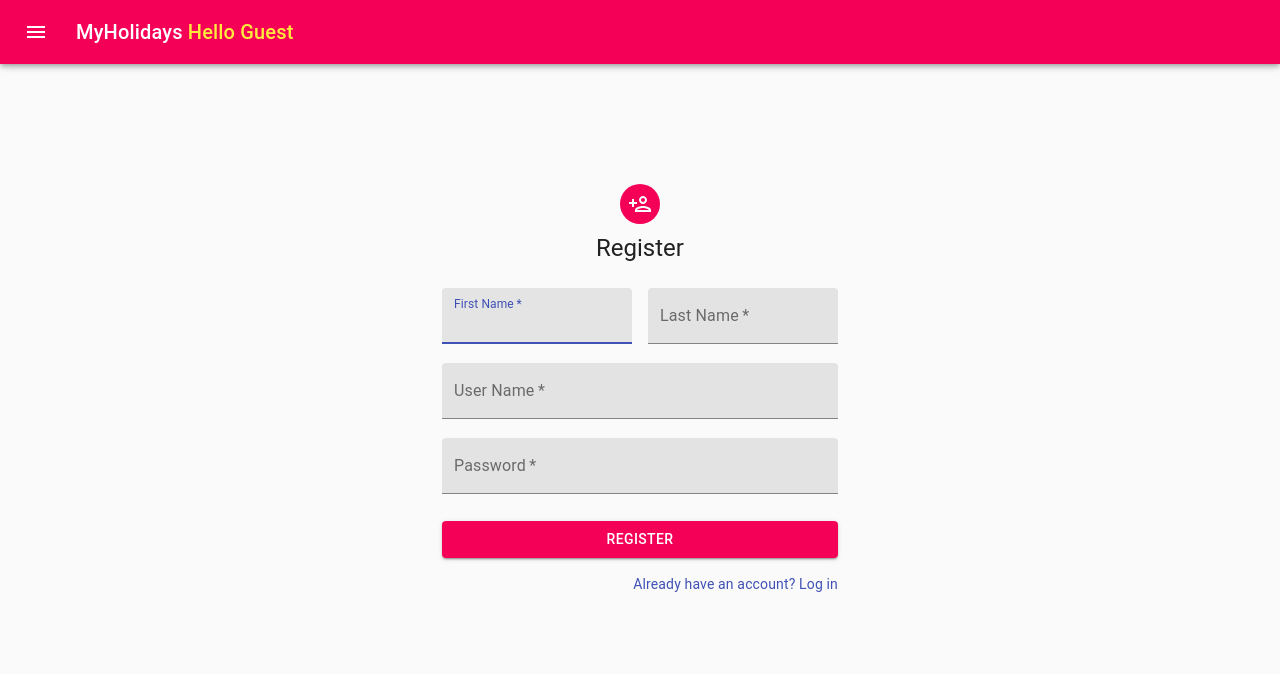
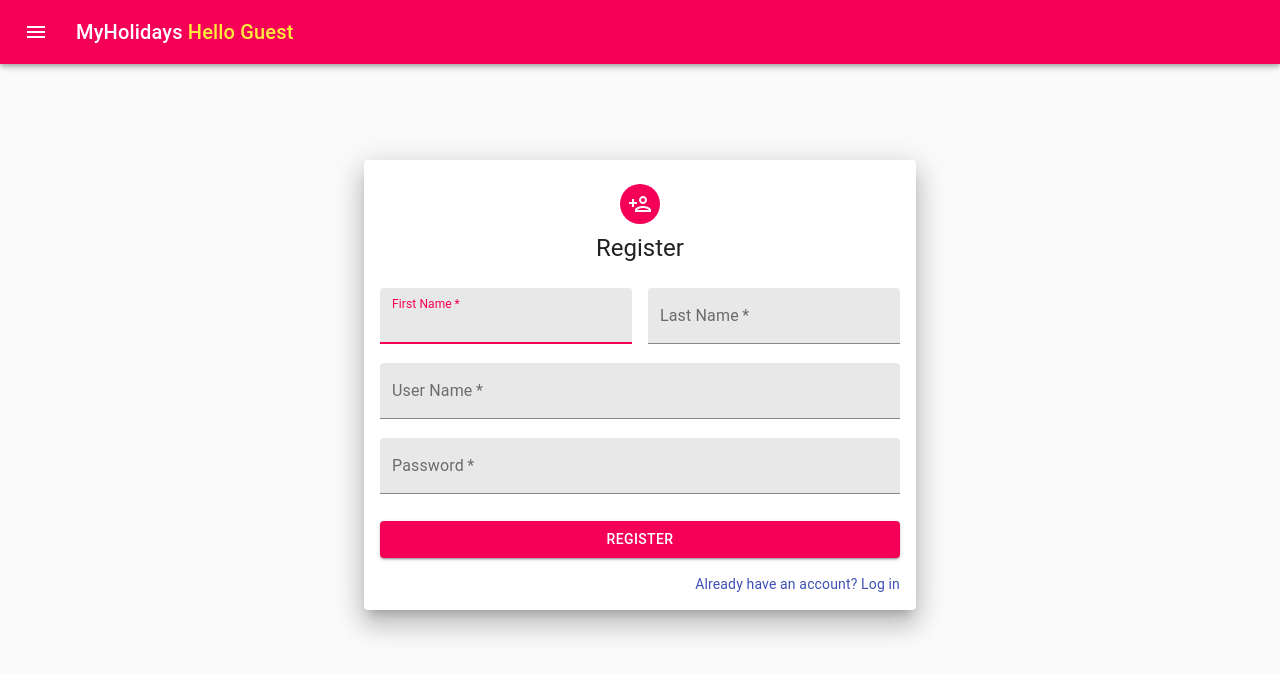
Before and after one commit to adir-avraham/MyHolidays, a React (Create React App) app in the folder client/: page /register in a window 1280 px wide. Shown: the top 674 px of the page. Built offline with nearby package versions, Linux system fonts and the light colour scheme.

Commit message:
paper-style

```diff
--- a/client/src/components/create-holiday/index.tsx
+++ b/client/src/components/create-holiday/index.tsx
@@ -11,6 +11,7 @@ import mainAxios from 'components/axios/mainAxios';
 import {useStyles} from './style';
 import { ICreateHolidayProps, initialStateHolidayForm } from 'sharing-interfaces';
 import { validation } from '../../utils';
+import Paper from '@material-ui/core/Paper';
 
 
 export default function CreateHoliday(props: ICreateHolidayProps) {
@@ -40,8 +41,8 @@ export default function CreateHoliday(props: ICreateHolidayProps) {
   }
 
   return (
-    <React.Fragment>
-    <Container component="main" maxWidth="xs">
+    <Container component="main" maxWidth="sm">
+      <Paper elevation={16}>
       <div className={classes.paper}>
         <Avatar className={classes.avatar}>
           <AddCircleOutlineIcon />
@@ -151,7 +152,7 @@ export default function CreateHoliday(props: ICreateHolidayProps) {
           </Button>
         </form>
       </div>
+      </Paper>
     </Container>
-    </React.Fragment>
   );
 };
--- a/client/src/components/create-holiday/style.tsx
+++ b/client/src/components/create-holiday/style.tsx
@@ -2,10 +2,13 @@ import { makeStyles } from '@material-ui/core/styles';
 
 export const useStyles = makeStyles(theme => ({
     paper: {
-      marginTop: theme.spacing(4),
+      marginTop: theme.spacing(2),
       display: 'flex',
       flexDirection: 'column',
       alignItems: 'center',
+      //padding: theme.spacing(4),
+      paddingLeft: theme.spacing(4),
+      paddingRight: theme.spacing(4),
     },
     avatar: {
       margin: theme.spacing(1),
--- a/client/src/components/login/index.tsx
+++ b/client/src/components/login/index.tsx
@@ -14,6 +14,7 @@ import { useDispatch } from 'react-redux';
 import Alert from '@material-ui/lab/Alert';
 import { useStyles } from './style';
 import { ILoginProps, InitialStateLoginForm } from 'sharing-interfaces';
+import Paper from '@material-ui/core/Paper';
 
 
 const loginUrl = ('http://localhost:4000/login');
@@ -44,6 +45,7 @@ export default function Login(props: ILoginProps) {
 
   return (
     <Container component="main" maxWidth="xs">
+      <Paper elevation={16}>
       <div className={classes.paper}>
         <Avatar className={classes.avatar}>
           <LockOutlinedIcon color="inherit"/>
@@ -98,6 +100,7 @@ export default function Login(props: ILoginProps) {
           </Grid>
         </form>
       </div>
+      </Paper>
     </Container>
   );
 };
--- a/client/src/components/login/style.tsx
+++ b/client/src/components/login/style.tsx
@@ -2,10 +2,12 @@ import { makeStyles } from '@material-ui/core/styles';
 
 export const useStyles = makeStyles(theme => ({
     paper: {
-      marginTop: theme.spacing(8),
+      marginTop: theme.spacing(6),
       display: 'flex',
       flexDirection: 'column',
       alignItems: 'center',
+      padding: theme.spacing(6),
+      marginBottom: theme.spacing(2),
     },
     avatar: {
       margin: theme.spacing(1),
--- a/client/src/components/register/index.tsx
+++ b/client/src/components/register/index.tsx
@@ -12,7 +12,7 @@ import PersonAddOutlinedIcon from "@material-ui/icons/PersonAddOutlined";
 import { initStateRegisterForm, IRegisterProps } from "sharing-interfaces";
 import { useStyles } from './style';
 import { validation } from '../../utils';
-
+import Paper from '@material-ui/core/Paper';
 
 const registerUrl = "http://localhost:4000/register";
 
@@ -46,7 +46,8 @@ export default function Register(props: IRegisterProps) {
   };
 
   return (
-    <Container component="main" maxWidth="xs">
+    <Container component="main" maxWidth="sm">
+      <Paper elevation={16}>
       <div className={classes.paper}>
         <Avatar className={classes.avatar}>
           <PersonAddOutlinedIcon />
@@ -59,6 +60,7 @@ export default function Register(props: IRegisterProps) {
             <Grid item xs={12} sm={6}>
               <TextField
               autoFocus
+              color="secondary"
               variant="filled"
               required
               fullWidth
@@ -73,6 +75,7 @@ export default function Register(props: IRegisterProps) {
             </Grid>
             <Grid item xs={12} sm={6}>
               <TextField
+              color="secondary"
               variant="filled"
               required
               fullWidth
@@ -87,6 +90,7 @@ export default function Register(props: IRegisterProps) {
             </Grid>
             <Grid item xs={12}>
               <TextField
+              color="secondary"
               variant="filled"
               required
               fullWidth
@@ -101,6 +105,7 @@ export default function Register(props: IRegisterProps) {
             </Grid>
             <Grid item xs={12}>
               <TextField
+              color="secondary"
               variant="filled"
               required
               fullWidth
@@ -136,6 +141,7 @@ export default function Register(props: IRegisterProps) {
           </Grid>
         </form>
       </div>
+      </Paper>
     </Container>
   );
 };
--- a/client/src/components/register/style.tsx
+++ b/client/src/components/register/style.tsx
@@ -2,17 +2,18 @@ import { makeStyles } from "@material-ui/core/styles";
 
 export const useStyles = makeStyles(theme => ({
     paper: {
-      marginTop: theme.spacing(8),
+      marginTop: theme.spacing(6),
       display: "flex",
       flexDirection: "column",
-      alignItems: "center"
+      alignItems: "center",
+      padding: theme.spacing(2),
     },
     avatar: {
       margin: theme.spacing(1),
       backgroundColor: theme.palette.secondary.main
     },
     form: {
-      width: "100%", // Fix IE 11 issue.
+      width: "100%",
       marginTop: theme.spacing(3)
     },
     submit: {
```
